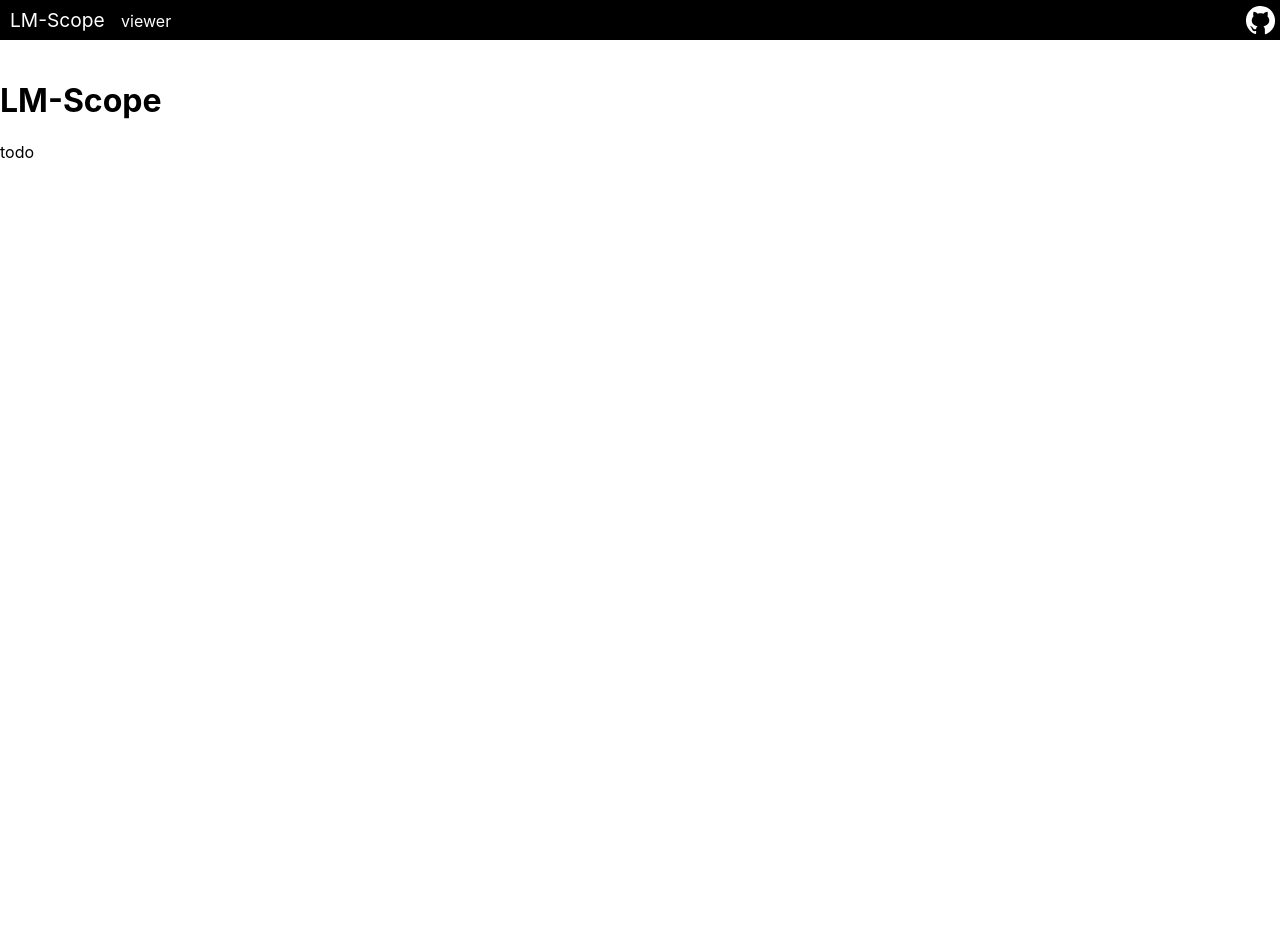
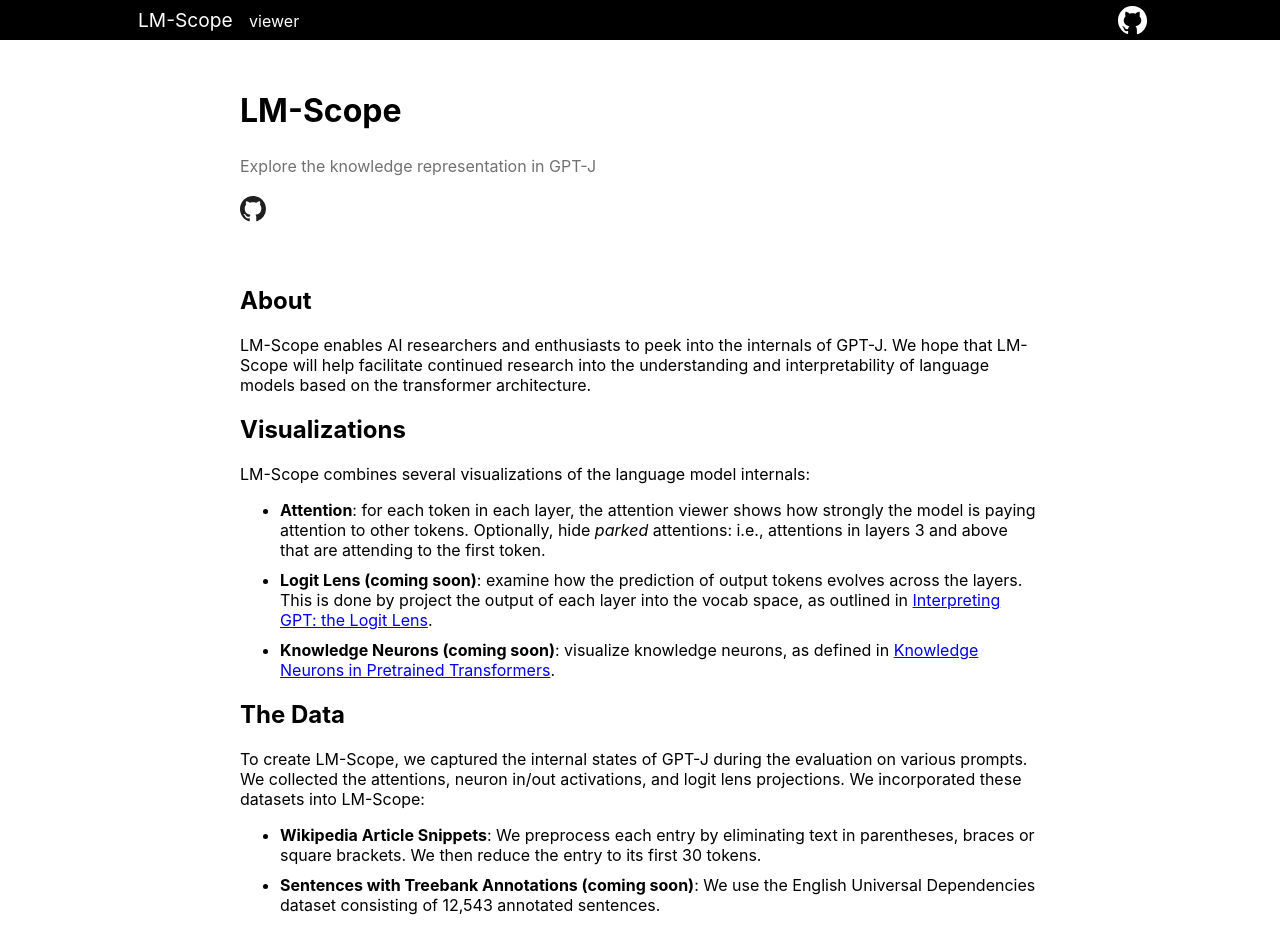
Before and after one commit to EleutherAI/lm-scope, a React (Create React App) app in the folder ui/: page / in a window 1280 px wide. Shown: the top 932 px of the page. Before the commit the page ends 800 px from the top, so only its background shows below. Built offline with nearby package versions, Linux system fonts and the light colour scheme.

Commit message:
Website front page

```diff
--- a/ui/src/Home.tsx
+++ b/ui/src/Home.tsx
@@ -3,13 +3,97 @@
 
 function Home() {
     return <div className='main-page'>
-        <br />
-        <h1>
-            LM-Scope
-        </h1>
-        <p>
-            todo
-        </p>
+        <article class="first-entry home-info">
+            <header>
+                <h1>
+                    LM-Scope
+                </h1>
+            </header>
+            <section class="entry-content">
+                <p>Explore the knowledge representation in GPT-J</p>
+            </section>
+            <div class="social-icons">
+                <a href="https://github.com/EleutherAI/lm-scope" target="_blank" rel="noopener noreferrer me" title="Github">
+                    <svg xmlns="http://www.w3.org/2000/svg" viewBox="0 0 16 16" fill="currentColor">
+                        <path fill-rule="evenodd" d="M8 0C3.58 0 0 3.58 0 8c0 3.54 2.29 6.53 5.47 7.59.4.07.55-.17.55-.38 0-.19-.01-.82-.01-1.49-2.01.37-2.53-.49-2.69-.94-.09-.23-.48-.94-.82-1.13-.28-.15-.68-.52-.01-.53.63-.01 1.08.58 1.23.82.72 1.21 1.87.87 2.33.66.07-.52.28-.87.51-1.07-1.78-.2-3.64-.89-3.64-3.95 0-.87.31-1.59.82-2.15-.08-.2-.36-1.02.08-2.12 0 0 .67-.21 2.2.82.64-.18 1.32-.27 2-.27.68 0 1.36.09 2 .27 1.53-1.04 2.2-.82 2.2-.82.44 1.1.16 1.92.08 2.12.51.56.82 1.27.82 2.15 0 3.07-1.87 3.75-3.65 3.95.29.25.54.73.54 1.48 0 1.07-.01 1.93-.01 2.2 0 .21.15.46.55.38A8.013 8.013 0 0016 8c0-4.42-3.58-8-8-8z"></path>
+                    </svg>
+                </a>
+            </div>
+        </article>
+        <article>
+            <h2>
+                About
+            </h2>
+            <p>
+                LM-Scope enables AI researchers and enthusiasts to peek into the internals of GPT-J.
+                We hope that LM-Scope will help facilitate continued research into the understanding
+                and interpretability of language models based on the transformer architecture.
+            </p>
+        </article>
+        <article>
+            <h2>
+                Visualizations
+            </h2>
+            <p>
+                LM-Scope combines several visualizations of the language model internals:
+            </p>
+            <ul className="list-with-headers">
+                <li>
+                    <span className="list-header">Attention</span>:
+                    for each token in each layer, the attention viewer shows how strongly the model
+                    is paying attention to other tokens. Optionally, hide <i>parked</i> attentions:
+                    i.e., attentions in layers 3 and above that are attending to the first token.
+                </li>
+                <li>
+                    <span className="list-header">Logit Lens (coming soon)</span>:
+                    examine how the prediction of output tokens evolves across the layers. This is
+                    done by project the output of each layer into the vocab space, as outlined
+                    in <a href="https://www.lesswrong.com/posts/AcKRB8wDpdaN6v6ru/interpreting-gpt-the-logit-lens">
+                    Interpreting GPT: the Logit Lens</a>.
+                </li>
+                <li>
+                    <span className="list-header">Knowledge Neurons (coming soon)</span>:
+                    visualize knowledge neurons, as defined in <a href="https://arxiv.org/pdf/2104.08696.pdf">
+                    Knowledge Neurons in Pretrained Transformers</a>.
+                </li>
+            </ul>
+        </article>
+
+        <article>
+            <h2>
+                The Data
+            </h2>
+            <p>
+                To create LM-Scope, we captured the internal states of GPT-J during the evaluation
+                on various prompts. We collected the attentions, neuron in/out activations, and
+                logit lens projections. We incorporated these datasets into LM-Scope:
+            </p>
+            <ul className="list-with-headers">
+                <li>
+                    <span className="list-header">Wikipedia Article Snippets</span>: We preprocess
+                    each entry by eliminating text in parentheses, braces or square brackets. We
+                    then reduce the entry to its first 30 tokens.
+                </li>
+                <li>
+                    <span className="list-header">Sentences with Treebank Annotations (coming soon)</span>:
+                    We use the English Universal Dependencies dataset consisting of 12,543 annotated
+                    sentences.
+                </li>
+            </ul>
+            <p>
+                As of December 2021, LM-Scope only supports Wikipedia Article Snippets, but we plan
+                to enable additional datasets soon.
+            </p>
+        </article>
+        <article>
+            <h2>
+                Contact Us
+            </h2>
+            <p>
+                If you have any questions, comments or suggestions, you can find us on the <a href="https://discord.gg/zBGx3azzUn" target="_blank" rel="noopener noreferrer me" title="Discord">
+                EleutherAI Discord</a> in <i>#interpreting-across-time</i>.
+            </p>
+        </article>
     </div>;
 }
 
--- a/ui/src/Layout.tsx
+++ b/ui/src/Layout.tsx
@@ -13,6 +13,7 @@
     const location = useLocation();
 
     return <>
+        <header className="header">
             <div className='nav-bar'>
                 <Link
                     to={`${process.env.PUBLIC_URL}/`}
@@ -35,6 +36,7 @@
                     />
                 </a>
             </div>
+        </header>
         <div className='below-nav-bar'>
             {children}
         </div>
--- a/ui/src/index.css
+++ b/ui/src/index.css
@@ -1,3 +1,9 @@
+:root {
+    --gap:clamp(1em,calc(100vw / 4 - 176px),24px);
+    --primary: rgba(0, 0, 0, 0.88);
+    --secondary: rgba(0, 0, 0, 0.56);
+}
+
 body {
     margin: 0;
     font-family: -apple-system, BlinkMacSystemFont, 'Segoe UI', 'Roboto', 'Oxygen',
@@ -35,10 +41,16 @@
     flex-direction: column;
 }
 
+.header {
+    background-color: black;
+}
+
 .nav-bar {
     background-color: black;
+    max-width: 1024px;
     height: 40px;
     line-height: 40px;
+    margin: auto;
 }
 
 .below-nav-bar {
@@ -69,11 +81,43 @@
     text-underline-offset: 2px;
 }
 
+.first-entry {
+    margin: var(--gap)0 calc(var(--gap) * 2);
+    min-height: 140px;
+}
+
+article.first-entry.home-info>header>h1 {
+    font-size: 200%;
+}
+
+.main-page {
+    max-width: 800px;
+    margin: auto;
+    padding: var(--gap)0;
+}
+
 .github-icon {
     width: 35px;
     transition: opacity 0.2s;
     margin: 2.5px;
     float: right;
+}
+
+.social-icons {
+    padding: 12px 0;
+}
+
+.social-icons a svg {
+    height: 26px;
+    width: 26px;
+}
+
+.social-icons a {
+    color: var(--primary);
+}
+
+.social-icons a:not(:last-of-type) {
+    margin-inline-end: 12px;
 }
 
 .github-icon:hover {
@@ -98,3 +142,16 @@
 .head-index-button:hover {
     opacity: 0.5;
 }
+
+.entry-content {
+    margin: 8px 0;
+    color: var(--secondary);
+}
+
+ul span.list-header {
+    font-weight: bold;
+}
+
+ul.list-with-headers li {
+    margin-bottom: 10px;
+}
```
Lines whose indentation alone changed are shown as unchanged.
